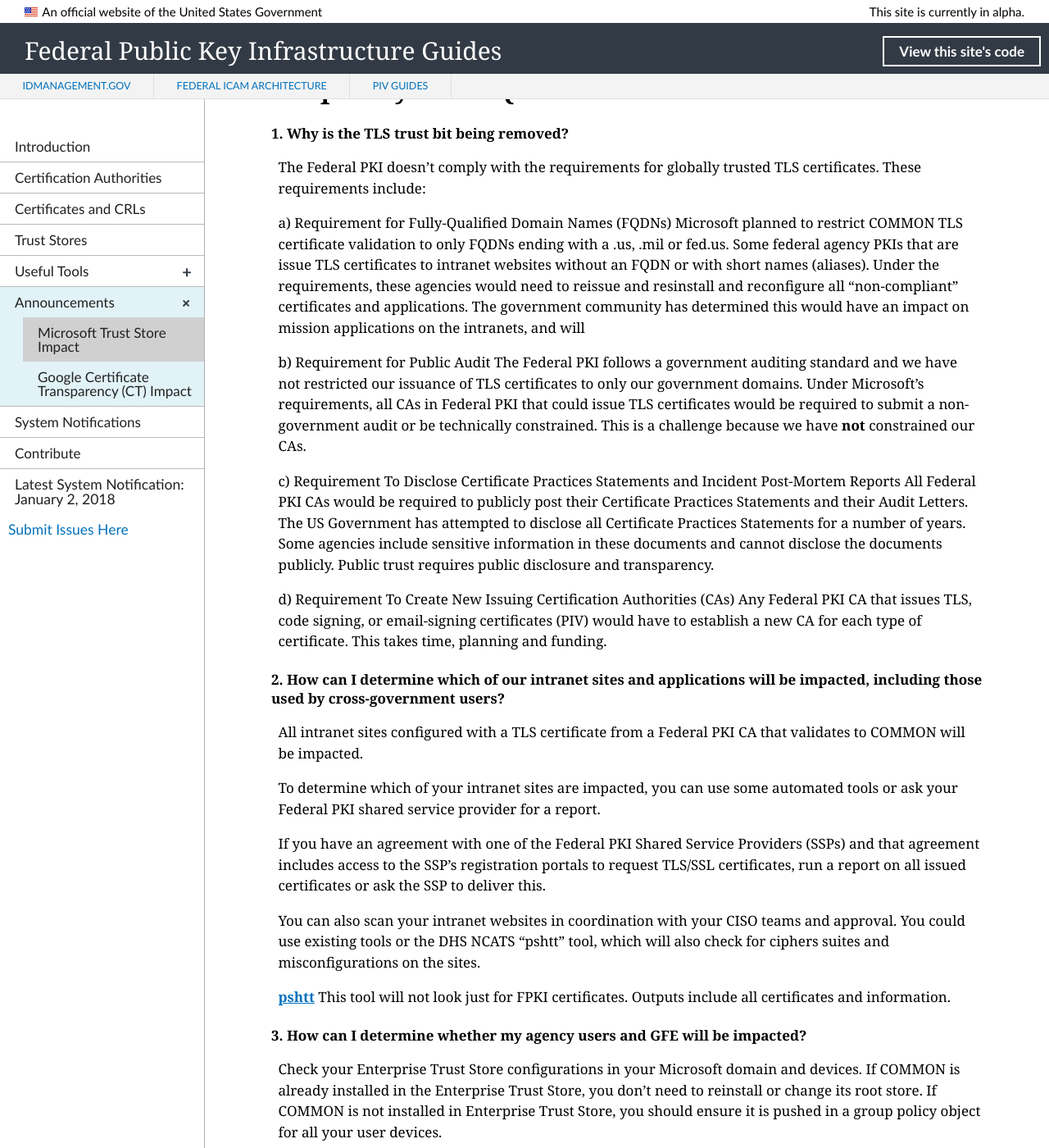
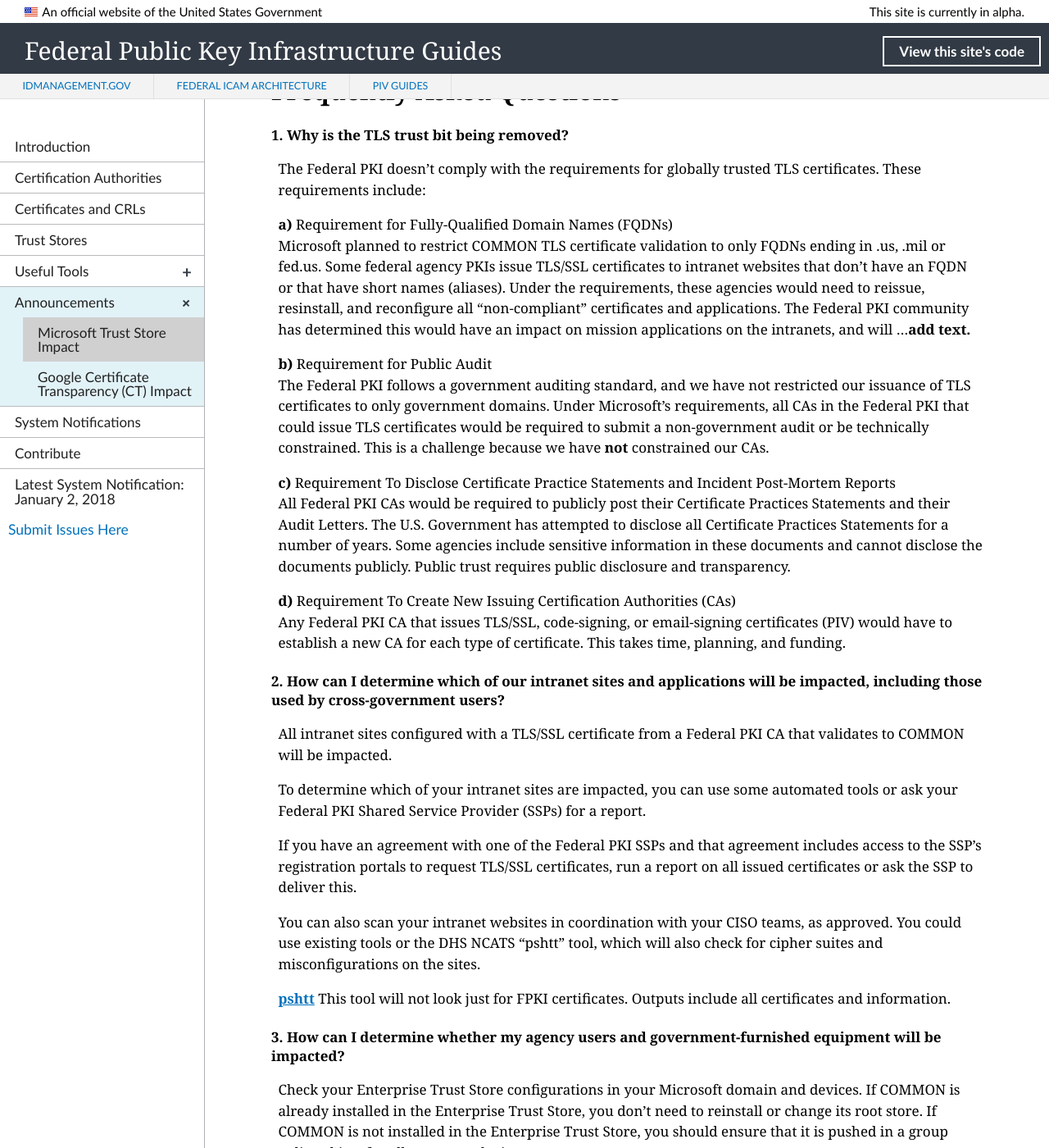
Before and after one commit to GSA/fpki-guides, a Jekyll site: the page built from _announcements/01_microsoft_constraint.md, in a window 1280 px wide and 1400 px high, scrolled down 2800 px. Shown: the whole window at 82% size. Built offline with Jekyll 4.4.1, drawn with Linux system fonts in a browser that asks for light colours; nearby versions of some CDN libraries; library files that are not in the unit come from our copies; some of the changed text lies outside the part shown.

Commit message:
Update 01_microsoft_constraint.md
Editorial changes. Left "Enterprise Trust Store" until term is decided.

```diff
--- a/_announcements/01_microsoft_constraint.md
+++ b/_announcements/01_microsoft_constraint.md
@@ -5,29 +5,29 @@
 pubDate: February 2, 2018
 collection: announcements
 permalink: announcements/mspkichanges/
-description: Upcoming changes to Microsoft's Trusted Root Program could impact your agency. The U.S. Government has elected to remove the Transport Layer Security (TLS) trust bit for our U.S. Government Root CA (i.e., COMMON) from the Microsoft trust store.  The first impact is anticipated to occur in April 2018&nbsp;&mdash;&nbsp;Windows users will receive errors when browsing to government intranet and internet websites that use TLS/SSL certificates issued by Federal PKI CAs. You can mitigate the impact for the government intranets and Government-Furnished Equipment (GFE) by using configuration management tools, including your agency's Group Policy Objects (GPOs).
+description: Upcoming changes to Microsoft's Trusted Root Program could impact your agency. The U.S. Government has elected to remove the Transport Layer Security (TLS) trust bit for our U.S. Government Root CA (i.e., COMMON) from the Microsoft Trust Store.  The first impact is anticipated to occur in April 2018&nbsp;&mdash;&nbsp;Windows users will receive errors when browsing to government intranet and internet websites that use TLS/SSL certificates issued by Federal PKI CAs. You can mitigate the impact for the government intranets and government-furnished equipment by using configuration management tools, including your agency's group policy objects.
 ---
 
 Upcoming changes to Microsoft's Trusted Root Program <!--Per Ken, MS calls this the "MS Trusted Root Program"-->could impact your agency. In April 2018, Microsoft will remove the **TLS trust bit** for our U.S. Government Root CA (i.e., Federal Common Policy CA [COMMON]) from Microsoft's globally distributed Certificate Trust List.
 
 {% info-alert.html content="Microsoft distributes COMMON as a globally trusted root through the Microsoft Trust Store. Microsoft distributes trusted root CA certificates to related Operating Systems using [Certificate Trust Lists](https://msdn.microsoft.com/en-us/library/windows/desktop/aa376545(v=vs.85).aspx){:target= "_blank"}." %}
 
-Once this occurs, government and partner users on Windows devices may start receiving errors when **browsing** to internet or intranet websites.  These errors would appear if all of the following are true:
+Once this occurs, government and partner users on Windows devices may start receiving errors when **browsing** to internet or intranet websites.  These errors will appear if all of the following are true:
 
 1. Windows Operating System and Windows Mobile devices
 2. Microsoft Internet Explorer or Edge or Google Chrome browser
 3. The website uses TLS/SSL certificates that were issued from Federal PKI CAs
-4. These certificates validate to the government root CA (COMMON)
+4. These certificates validate to the U.S. Government Root CA (i.e., COMMON)
 
-This will also impact cross-agency users of these intranet websites.  For example, a State user browsing to a DHS hosted intranet website.
+This will also impact cross-agency users of these intranet websites.  For example, a State<!--Department of State (DOS) or State Government user (ex: California)--> user browsing to a DHS-hosted intranet website.
 
-You can mitigate the impact for the government intranet websites for all government furnished equipment by using configuration management tools that include your agency's Group Policy Objects (GPOs) or _certutil_, as described below.
+You can mitigate the impact for the government intranet websites for all government-furnished equipment by using configuration management tools that include your agency's group policy objects or _certutil_, as described below.<!--LaChelle used all lowercase for "group policy object(s)," so change it here too.-->
 
 {% info-alert.html content="Your network smartcard logon using PIV and CAC is not impacted." %}
 
 ## What Should I Do?
 
-1. To limit the risks to your agency, you'll need to install COMMON Root CA certificate in the **Enterprise Trust Store** on all workstations and mobile devices using a group policy object.  It's preferred to use a group policy object to ensure you have good configuration management options for the federal enterprise.
+1. To limit the risks to your agency, you'll need to install the COMMON Root CA certificate in the **Enterprise Trust Store** on all workstations and mobile devices using a group policy object.  It's preferred to use a group policy object to ensure you that have good configuration management options for the federal enterprise.
 
 The certificate details for COMMON are:
 
@@ -88,45 +88,45 @@
 #### 1. Why is the TLS trust bit being removed?
 The Federal PKI doesn't comply with the requirements for globally trusted TLS certificates.  These requirements include:
 
-a) Requirement for Fully-Qualified Domain Names (FQDNs)
-Microsoft planned to restrict COMMON TLS certificate validation to only FQDNs ending with a .us, .mil or fed.us.  Some federal agency PKIs that are issue TLS certificates to intranet websites without an FQDN or with short names (aliases). Under the requirements, these agencies would need to reissue and resinstall and reconfigure all "non-compliant" certificates and applications.  The government community has determined this would have an impact on mission applications on the intranets, and will
+**a)** Requirement for Fully-Qualified Domain Names (FQDNs)<br>
+Microsoft planned to restrict COMMON TLS certificate validation to only FQDNs ending in .us, .mil or fed.us.  Some federal agency PKIs issue TLS/SSL certificates to intranet websites that don't have an FQDN or that have short names (aliases). Under the requirements, these agencies would need to reissue, resinstall, and reconfigure all "non-compliant" certificates and applications.  The Federal PKI community has determined this would have an impact on mission applications on the intranets, and will ...**add text.**
 
-b) Requirement for Public Audit
-The Federal PKI follows a government auditing standard and we have not restricted our issuance of TLS certificates to only our government domains. Under Microsoft's requirements, all CAs in Federal PKI that could issue TLS certificates would be required to submit a non-government audit or be technically constrained.  This is a challenge because we have **not** constrained our CAs.
+**b)** Requirement for Public Audit<br>
+The Federal PKI follows a government auditing standard, and we have not restricted our issuance of TLS certificates to only government domains. Under Microsoft's requirements, all CAs in the Federal PKI that could issue TLS certificates would be required to submit a non-government audit or be technically constrained.  This is a challenge because we have **not** constrained our CAs.
 
-c) Requirement To Disclose Certificate Practices Statements and Incident Post-Mortem Reports
-All Federal PKI CAs would be required to publicly post their Certificate Practices Statements and their Audit Letters.  The US Government has attempted to disclose all Certificate Practices Statements for a number of years.  Some agencies include sensitive information in these documents and cannot disclose the documents publicly.  Public trust requires public disclosure and transparency.
+**c)** Requirement To Disclose Certificate Practice Statements and Incident Post-Mortem Reports<br>
+All Federal PKI CAs would be required to publicly post their Certificate Practices Statements and their Audit Letters.  The U.S. Government has attempted to disclose all Certificate Practices Statements for a number of years.  Some agencies include sensitive information in these documents and cannot disclose the documents publicly.  Public trust requires public disclosure and transparency.
 
-d) Requirement To Create New Issuing Certification Authorities (CAs)
-Any Federal PKI CA that issues TLS, code signing, or email-signing certificates (PIV) would have to establish a new CA for each type of certificate. This takes time, planning and funding.
+**d)** Requirement To Create New Issuing Certification Authorities (CAs)<br>
+Any Federal PKI CA that issues TLS/SSL, code-signing, or email-signing certificates (PIV) would have to establish a new CA for each type of certificate. This takes time, planning, and funding.
 
 
 #### 2. How can I determine which of our intranet sites and applications will be impacted, including those used by cross-government users?
-All intranet sites configured with a TLS certificate from a Federal PKI CA that validates to COMMON will be impacted.
+All intranet sites configured with a TLS/SSL certificate from a Federal PKI CA that validates to COMMON will be impacted.
 
-To determine which of your intranet sites are impacted, you can use some automated tools or ask your Federal PKI shared service provider for a report.
+To determine which of your intranet sites are impacted, you can use some automated tools or ask your Federal PKI Shared Service Provider (SSPs) for a report.
 
-If you have an agreement with one of the Federal PKI Shared Service Providers (SSPs) and that agreement includes access to the SSP's registration portals to request TLS/SSL certificates, run a report on all issued certificates or ask the SSP to deliver this.
+If you have an agreement with one of the Federal PKI SSPs and that agreement includes access to the SSP's registration portals to request TLS/SSL certificates, run a report on all issued certificates or ask the SSP to deliver this.
 
-You can also scan your intranet websites in coordination with your CISO teams and approval.  You could use existing tools or the DHS NCATS "pshtt" tool, which will also check for ciphers suites and misconfigurations on the sites.
+You can also scan your intranet websites in coordination with your CISO teams, as approved.  You could use existing tools or the DHS NCATS "pshtt" tool, which will also check for cipher suites and misconfigurations on the sites.
 
 [**pshtt**](https://github.com/dhs-ncats/pshtt){:target= "_blank"}
 This tool will not look just for FPKI certificates.  Outputs include all certificates and information.
 
-#### 3. How can I determine whether my agency users and GFE will be impacted?
-Check your Enterprise Trust Store configurations in your Microsoft domain and devices.  If COMMON is already installed in the Enterprise Trust Store, you don't need to reinstall or change its root store.  If COMMON is not installed in Enterprise Trust Store, you should ensure it is pushed in a group policy object for all your user devices.
+#### 3. How can I determine whether my agency users and government-furnished equipment will be impacted?
+Check your Enterprise Trust Store configurations in your Microsoft domain and devices.  If COMMON is already installed in the Enterprise Trust Store, you don't need to reinstall or change its root store.  If COMMON is not installed in the Enterprise Trust Store, you should ensure that it is pushed in a group policy object for all your user devices.
 
-#### 4. Is PIV network logon impacted?
+#### 4. Is PIV network login impacted?
 No.
 
 #### 5. Do I need to remove the "baked-in" version of COMMON?
 No, don't remove this certificate if it's already installed.
 
-#### 6. Do I need to add COMMON to the Trusted Root Certification Authorities store, or should I add it to the Enterprise trust store?
-If COMMON is already installed in the Enterprise trust store, you don't need to reinstall or change its root store. Propagate the COMMON CA certificate using either the GPO or certutil methods above.
+#### 6. Do I need to add COMMON to the Trusted Root Certification Authorities store, or should I add it to the Enterprise Trust Store?
+If COMMON is already installed in the Enterprise Trust Store, you don't need to reinstall or change its root store. Propagate the COMMON CA certificate using either the GPO or _certutil_ methods above.
 
-#### 7. Do I need to change any trust bit for the CA certificate managed by group policy object?
-No, trust bits are not set by group policy objects. If your agency currently distributes COMMON through a group policy object and places this CA certificate into the Enterprise trust store, no change is needed.
+#### 7. Do I need to change any trust bit for the CA certificate managed by group policy objects?
+No, trust bits are not set by group policy objects. If your agency currently distributes COMMON through a group policy object and places this CA certificate into the Enterprise NT Auth store, no change is needed.
 
 #### 8. What Windows versions are affected?
 All Windows Operating System versions.
```
Also changed, not shown: other parts of _announcements/01_microsoft_constraint.md (+6 -6 lines).
